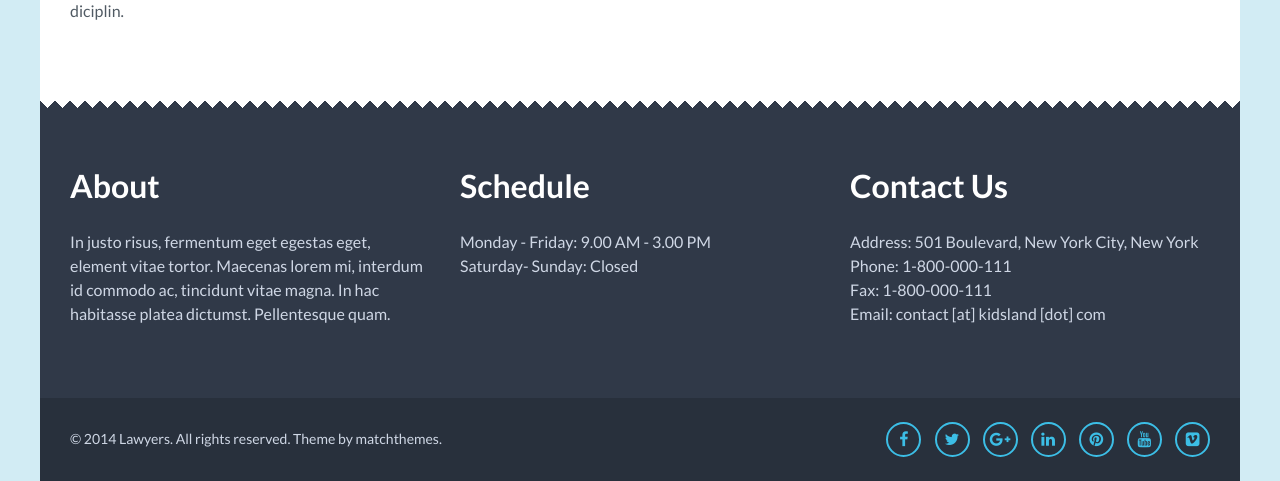
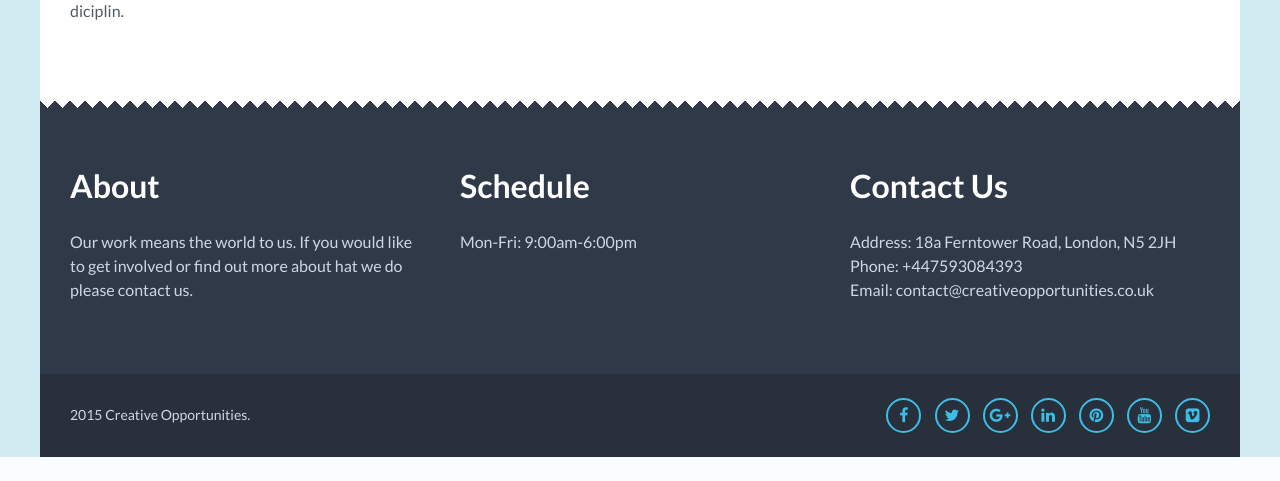
Before and after one commit to karimtabet/creativeoppsv2, a Flask app: page /about in a window 1280 px wide. Shown: the part 1070-1551 px from the top of the page. After the commit the page ends 1527 px from the top, so only its background shows below. Run offline with Flask 2, Linux system fonts and the light colour scheme; parts of the project's set-up code (start-up, migrations or seed data) failed here and were passed over; some libraries are stand-ins or nearby versions.

Commit message:
footer content

```diff
--- a/app/templates/base.html
+++ b/app/templates/base.html
@@ -68,17 +68,14 @@
                     <div class="col-md-4">
                         <div class="foo-block">
                             <h4 class="widgettitle">About</h4>
-                            <p>In justo risus, fermentum eget egestas eget, element vitae tortor. Maecenas lorem mi, interdum id commodo ac, tincidunt vitae magna. In hac habitasse platea dictumst. Pellentesque quam.    </p>
+                            <p>Our work means the world to us. If you would like to get involved or find out more about hat we do please contact us.</p>
                         </div><!--end foo-block-->
                     </div><!--end col-md-4-->
 
                     <div class="col-md-4">
                         <div class="foo-block">
                             <h4 class="widgettitle">Schedule</h4>
-                            <ul>
-                            <li>Monday - Friday: 9.00 AM - 3.00 PM</li>
-                            <li>Saturday- Sunday: Closed</li>
-                            </ul>
+                            <p>Mon-Fri: 9:00am-6:00pm</p>
                         </div><!--end foo-block-->
                     </div><!--end col-md-4-->
 
@@ -86,10 +83,9 @@
                         <div class="foo-block">
                             <h4 class="widgettitle">Contact Us</h4>
                             <ul>
-                                <li>Address: 501 Boulevard, New York City, New York</li>
-                                <li>Phone: 1-800-000-111</li>
-                                <li>Fax: 1-800-000-111</li>
-                            <li>Email: contact [at] kidsland [dot] com</li>
+                                <li>Address: 18a Ferntower Road, London, N5 2JH</li>
+                                <li>Phone: +447593084393</li>
+                                <li>Email: contact@creativeopportunities.co.uk</li>
                             </ul>
                         </div><!-- foo-block-->
                     </div><!-- col-md-4-->
@@ -101,7 +97,7 @@
                 <div class="container">
                     <div class="row">
                         <div class="col-md-12">
-                            <p>© 2014 Lawyers. All rights reserved. Theme by matchthemes.</p>
+                            <p>2015 Creative Opportunities.</p>
                             <ul>
                                 <li><a href="#" target="_blank"><i class="fa fa-facebook"></i></a></li>
                                 <li><a href="#" target="_blank"><i class="fa fa-twitter"></i></a></li>
```
